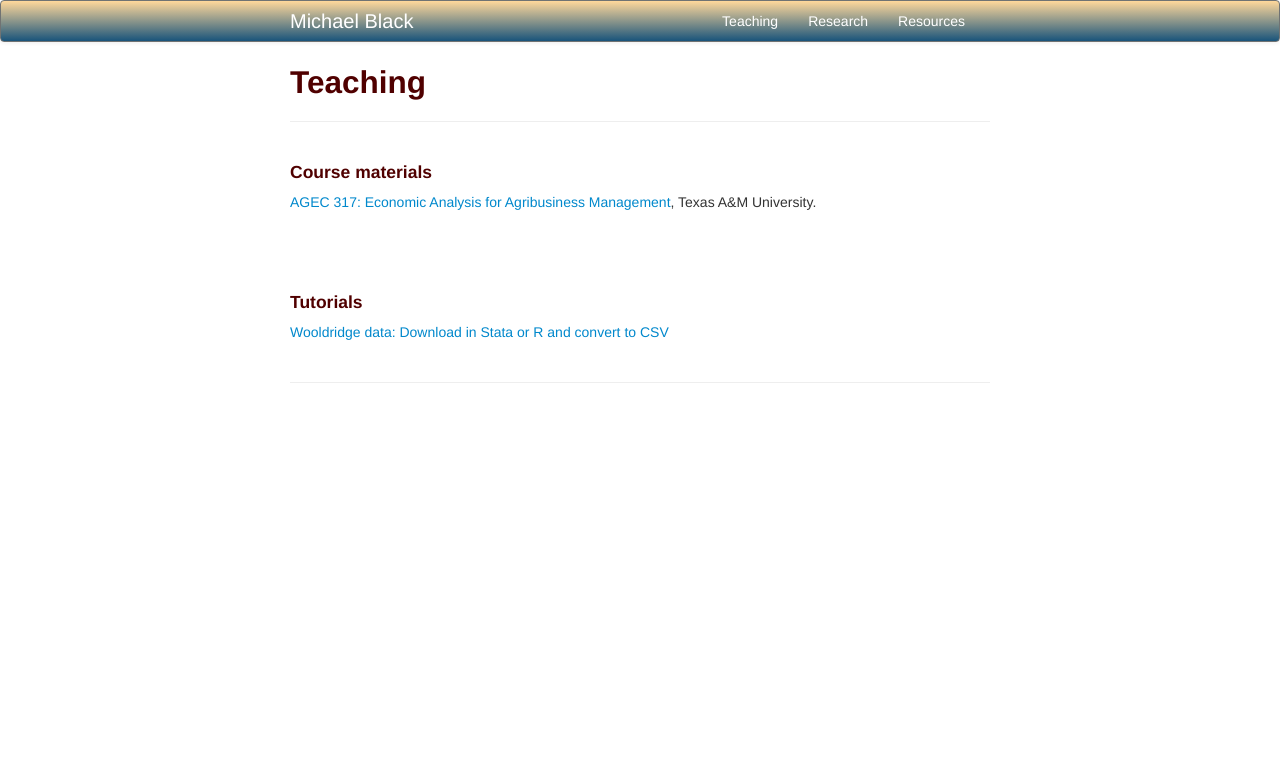
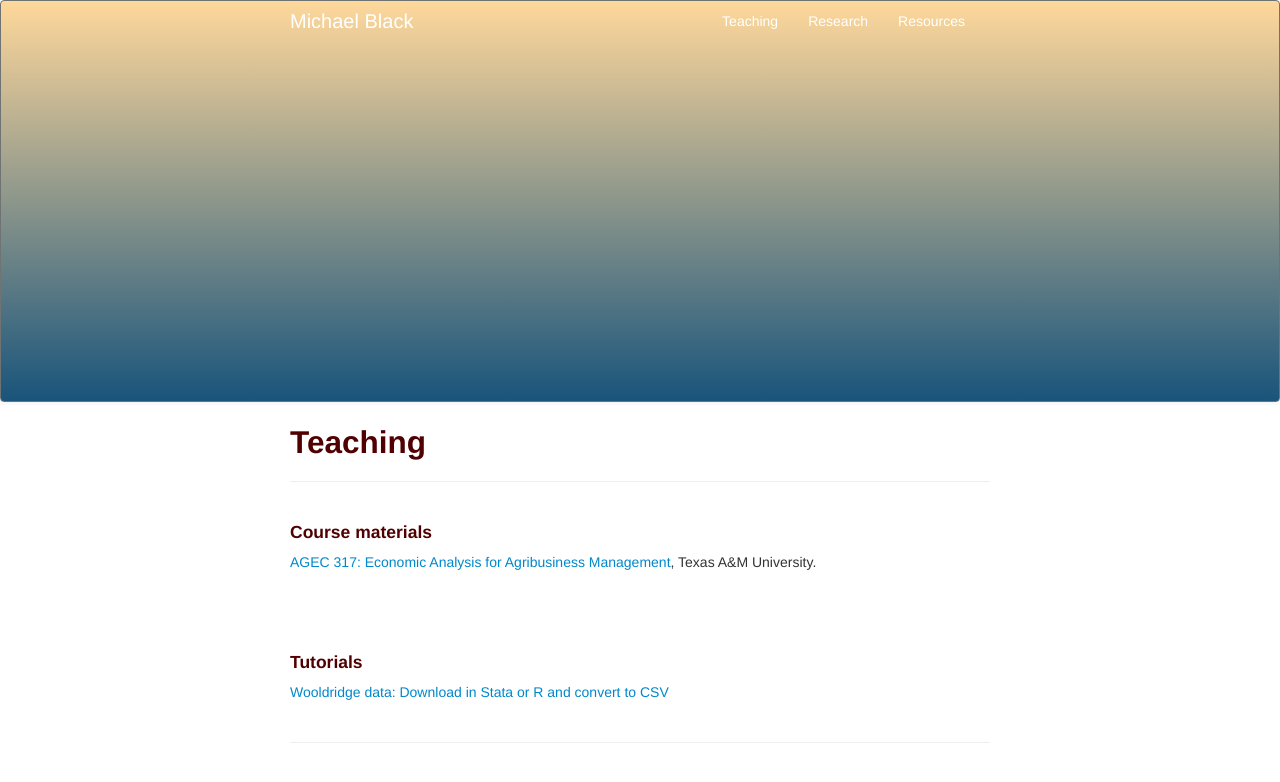
Before and after one commit to michael-black/michael-black.github.io, a Jekyll site: the page built from pages/teaching.md, in a window 1280 px wide. Shown: the top 782 px of the page. Built offline with Jekyll 4.4.1, drawn with Linux system fonts in a browser that asks for light colours.

Commit message:
Changed navbar inner height to 400px

```diff
--- a/assets/themes/twitter/css/my_custom_css.css
+++ b/assets/themes/twitter/css/my_custom_css.css
@@ -88,7 +88,7 @@ h1, h2, h3, h4 {
 
 
 .navbar-inner {
-    min-height:40px;
+    min-height:400px;
     padding-left:20px;
     padding-right:20px;
     background-color:#fafafa;
```
